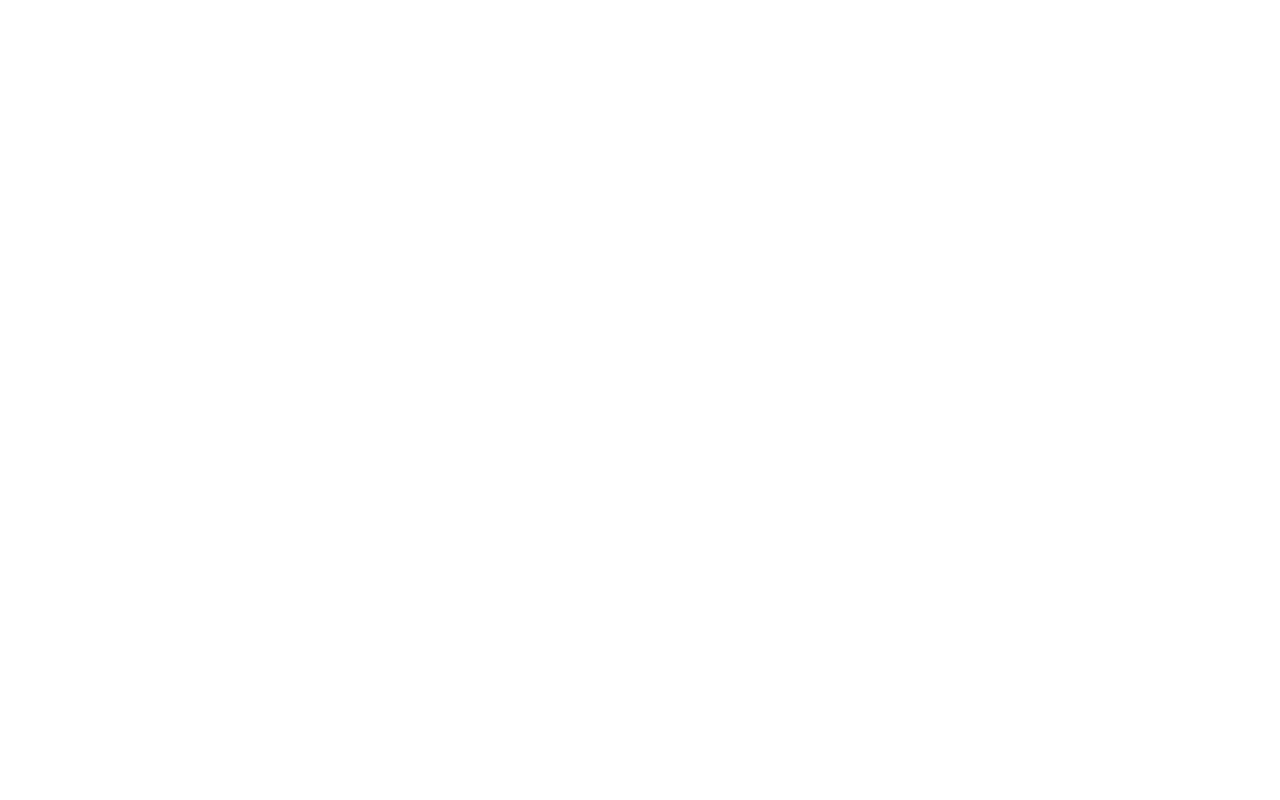
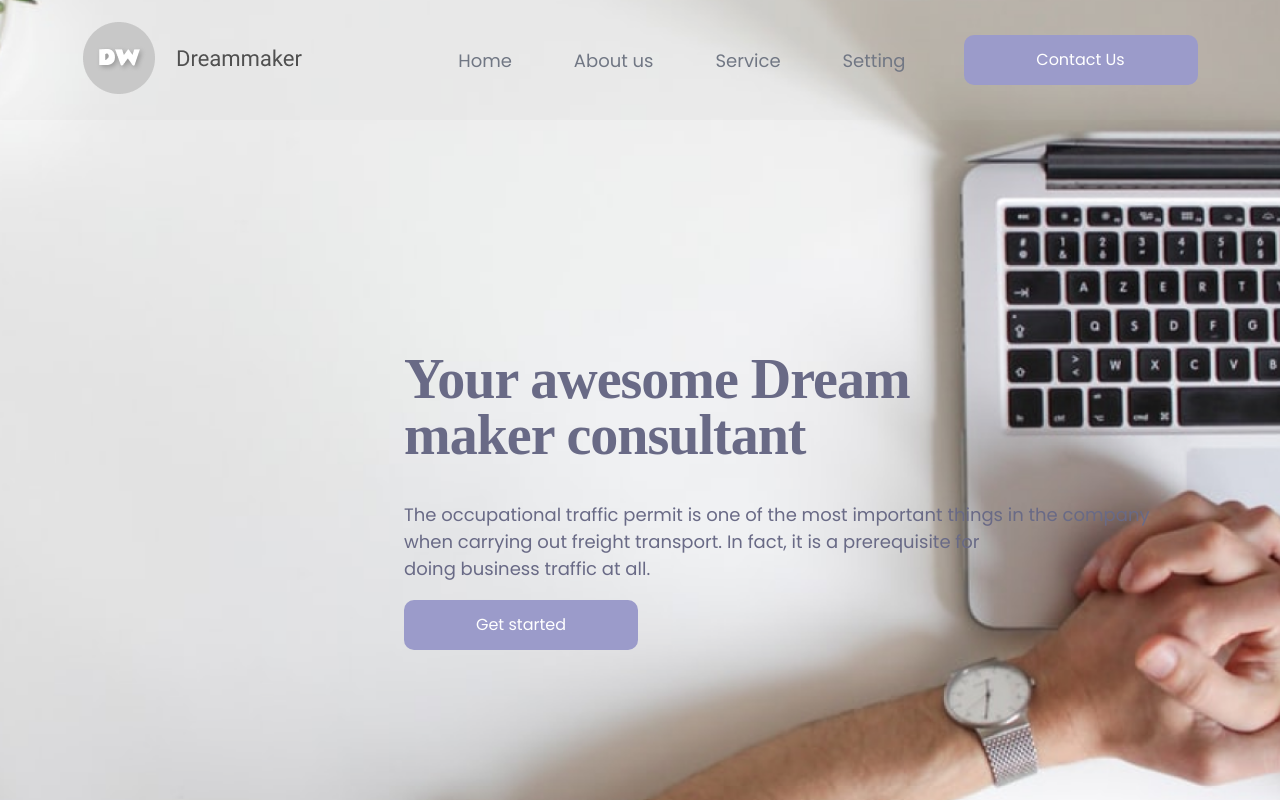
Before and after one commit to xolesteroll/DreamMaker, a website: page app/index.html in a window 1280 px wide. Drawn offline with nearby package versions, Linux system fonts and the light colour scheme.

Commit message:
first screen

```diff
--- a/app/index.html
+++ b/app/index.html
@@ -6,13 +6,52 @@
     <meta name="viewport" content="width=device-width, initial-scale=1.0">
     <meta http-equiv="X-UA-Compatible" content="ie=edge">
     <title>Document</title>
+    <link href="https://fonts.googleapis.com/css2?family=Poppins:ital,wght@0,300;0,400;1,500&display=swap"
+        rel="stylesheet">
     <link rel="stylesheet" href="css/style.min.css">
 
 </head>
 
 <body>
 
+    <header class="header">
+        <div class="container">
+            <div class="header__inner">
+                <a href="#" class="header__logo">
+                    <img src="images/logo.png" alt="logo">
+                </a>
+                <nav class="header__nav-menu">
+                    <ul class="header__nav-menu__list">
+                        <li><a href="#">Home</a></li>
+                        <li><a href="#">About us</a></li>
+                        <li><a href="#">Service</a></li>
+                        <li><a href="#">Setting</a></li>
+                    </ul>
+                </nav>
+                <a href="#" class="header__btn btn__global">
+                    Contact Us
+                </a>
+            </div>
+        </div>
+    </header>
 
+    <div class="main" style="background-image: url(images/mainbg.png);">
+        <div class="main__inner">
+            <h1 class="main__title">
+                Your awesome Dream
+                maker consultant
+            </h1>
+            <p class="main__text">
+                The occupational traffic permit is one of the most important things in the company
+                when carrying out freight transport. In fact, it is a prerequisite for
+               <br> doing business traffic at all.
+            </p>
+            <a href="#" class="main__btn btn__global">
+                Get started
+            </a>
+        </div>
+
+    </div>
 
 
 
--- /dev/null
+++ b/app/scss/_global.scss
@@ -0,0 +1,37 @@
+html {
+    box-sizing: border-box;
+}
+
+*,
+*::before,
+*::after {
+    box-sizing: inherit;
+}
+.body{
+    font-family: 'Poppins', sans-serif;
+    font-size: 18px;
+    font-weight: 400;
+    margin: 0;
+    padding: 0;
+}
+.container{
+    max-width: 1145px;
+    padding: 0 15px;
+    margin: 0 auto;
+}
+a{
+    display: inline-block;
+    text-decoration: none;
+}
+ul, ol{
+    list-style: none;
+}
+.btn__global{
+    width: 234px;
+    background: #9B9BCA;
+    font-family: 'Poppins', sans-serif;
+    padding: 16px 5px;
+    border-radius: 10px;
+    color: #ffffff;
+    text-align: center;
+}
--- a/app/scss/_vars.scss
+++ b/app/scss/_vars.scss
@@ -0,0 +1 @@
+$text: #626780;
--- a/app/scss/style.scss
+++ b/app/scss/style.scss
@@ -1,4 +1,69 @@
 @import "vars";
 @import "libs";
 @import "fonts";
+@import "global";
+
+.header {
+    position: fixed;
+    z-index: 999;
+    right: 0;
+    left: 0;
+    top: 0;
+
+    background: rgba(196, 196, 196, 0.1);
+    &__inner {
+        display: flex;
+        justify-content: space-between;
+        align-items: center;
+        padding: 22px 0;
+    }
+    &__nav-menu {
+        margin-left: auto;
+        li {
+            display: inline-block;
+            & + li{
+                margin-left: 58px;
+            }
+            a {
+                font-weight: 500;
+                font-size: 18px;
+                line-height: 27px;
+                font-family: 'Poppins', sans-serif;
+                color: #717784;
+            }
+        }
+    }
+    &__btn{
+        margin-left: 58px;
+    }
+}
+.main {
+    position: absolute;
+    right: 0;
+    left: 0;
+    background-position: center center;
+    background-size: cover;
+    background-repeat: no-repeat;
+    min-height: 100vh;
+    &__inner{
+        max-width: 750px;
+        color: #696A86;
+        position: absolute;
+        bottom: 150px;
+        left: 404px;
+    }
+    &__title{
+        font-size: 56px;
+        line-height: 100%;
+        font-weight: 700;
+        letter-spacing: -1px;
+        max-width: 548px;
+    }
+    &__text{
+        font-size: 18px;
+        line-height: 27px;
+        font-family: 'Poppins', sans-serif;
+    }
+}
+
 @import "media";
```
Also changed, not shown: app/css/style.min.css, app/images/logo.png (added), app/images/mainbg.png (added), app/js/libs.min.js.
